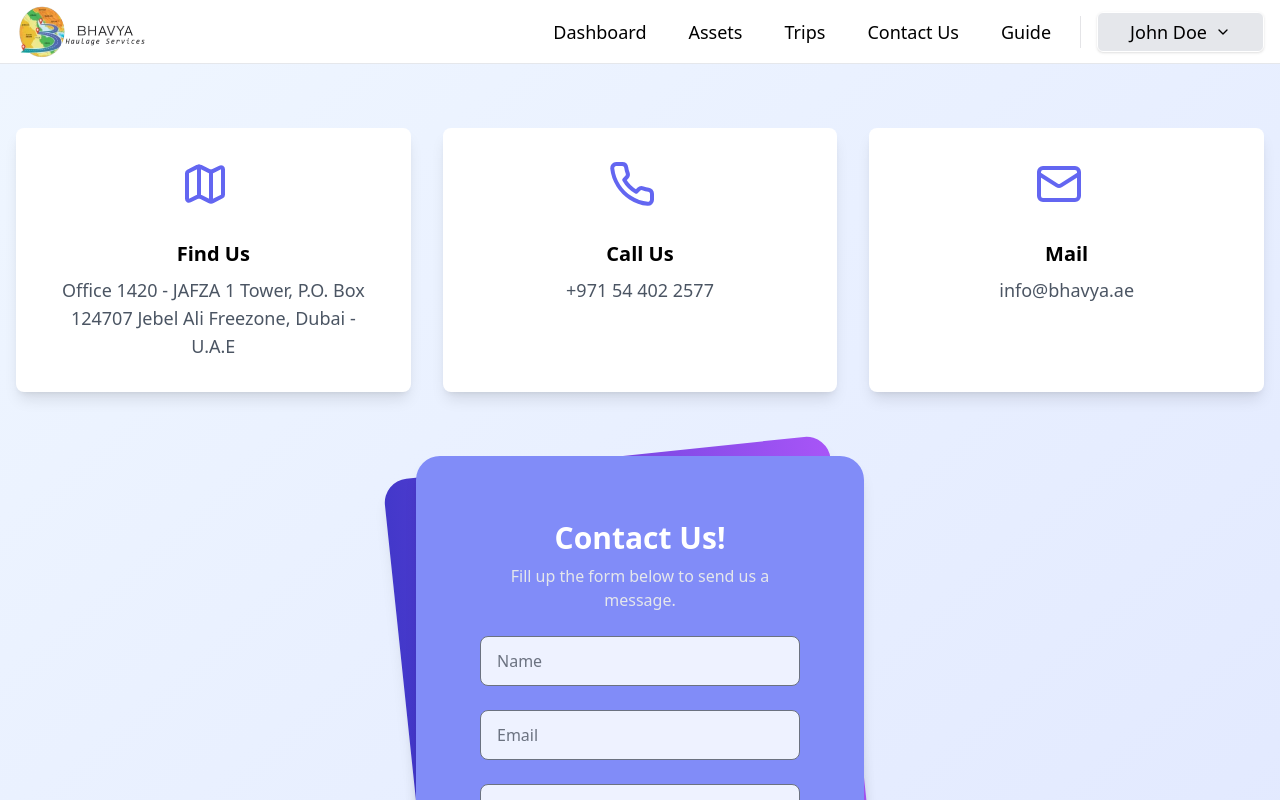
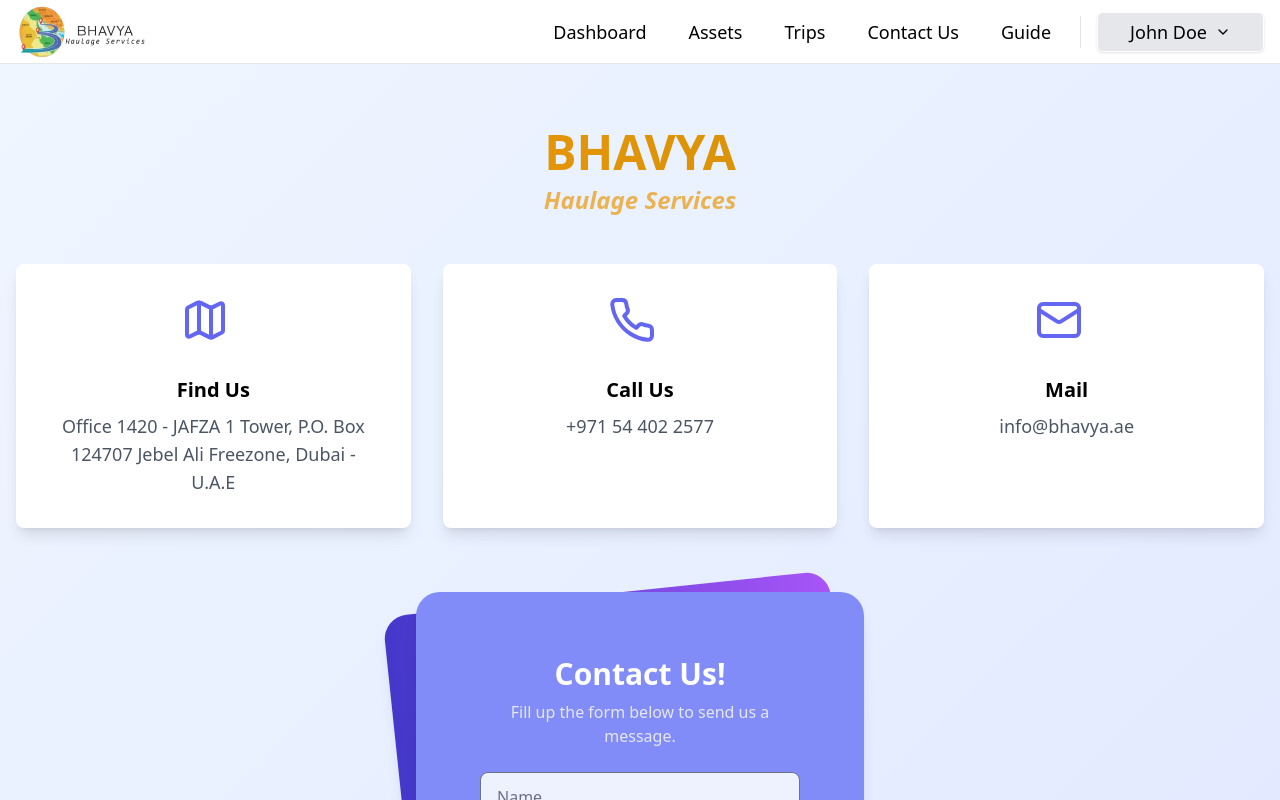
Before and after one commit to BuddyBoy26/BHS-Investor-Portal, a React (Vite) app in the folder BHS_frontend/: page /contact in a window 1280 px wide. Shown: the top 800 px of the page. Built offline with nearby package versions, Linux system fonts and the light colour scheme.

Commit message:
contact updated

```diff
--- a/BHS_frontend/src/Contact.jsx
+++ b/BHS_frontend/src/Contact.jsx
@@ -5,6 +5,14 @@
   return (
     <div className="bg-gradient-to-br from-blue-50 to-indigo-100 min-h-screen px-4 py-8 sm:py-16">
       {/* Feature Boxes */}
+      <div className="text-center mb-12">
+        <h1 className="text-5xl font-extrabold text-transparent bg-clip-text bg-gradient-to-r from-amber-500 to-yellow-600 mb-2">
+          BHAVYA
+        </h1>
+        <p className="text-2xl italic text-[#EBB251] font-semibold">
+          Haulage Services
+        </p>
+      </div>
       <div className="container mx-auto mb-16">
         <div className="grid grid-cols-1 sm:grid-cols-2 lg:grid-cols-3 gap-8">
           <FeatureBox icon={<Map size={48} />} title="Find Us" content="Oﬃce 1420 - JAFZA 1 Tower, P.O. Box 124707 Jebel Ali Freezone, Dubai - U.A.E" />
```
